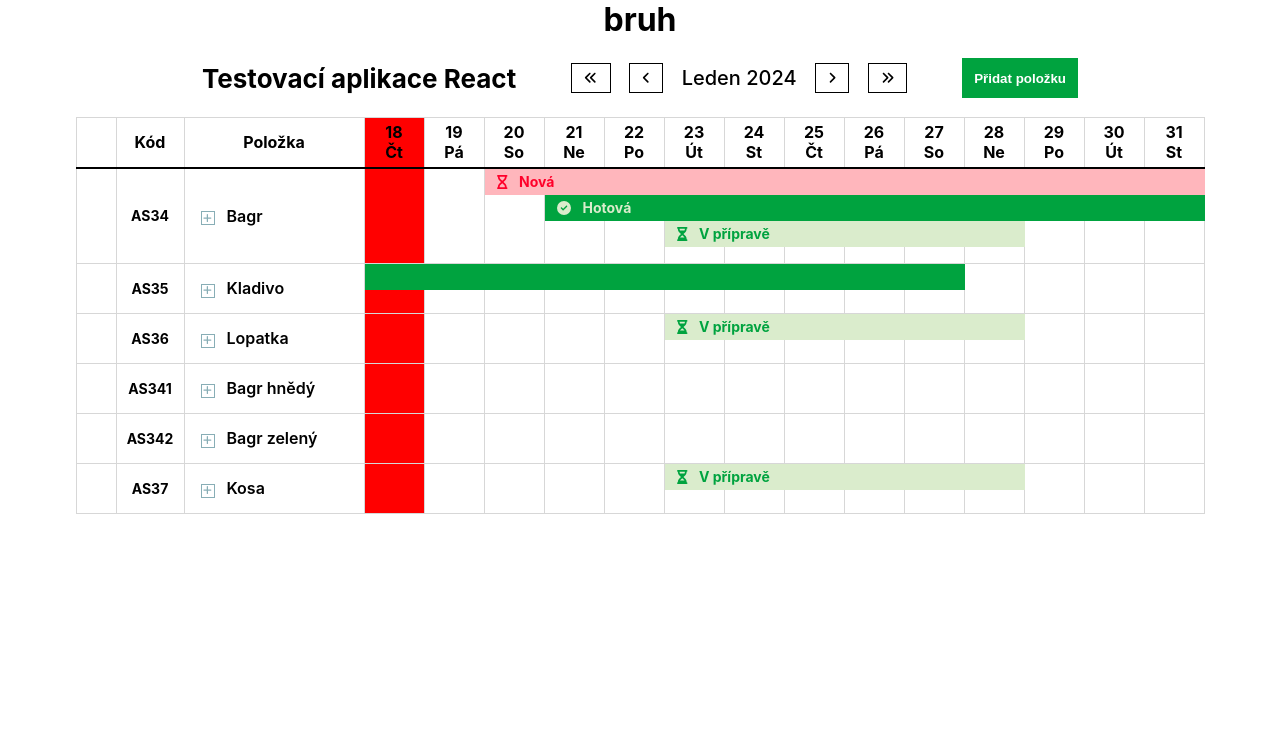
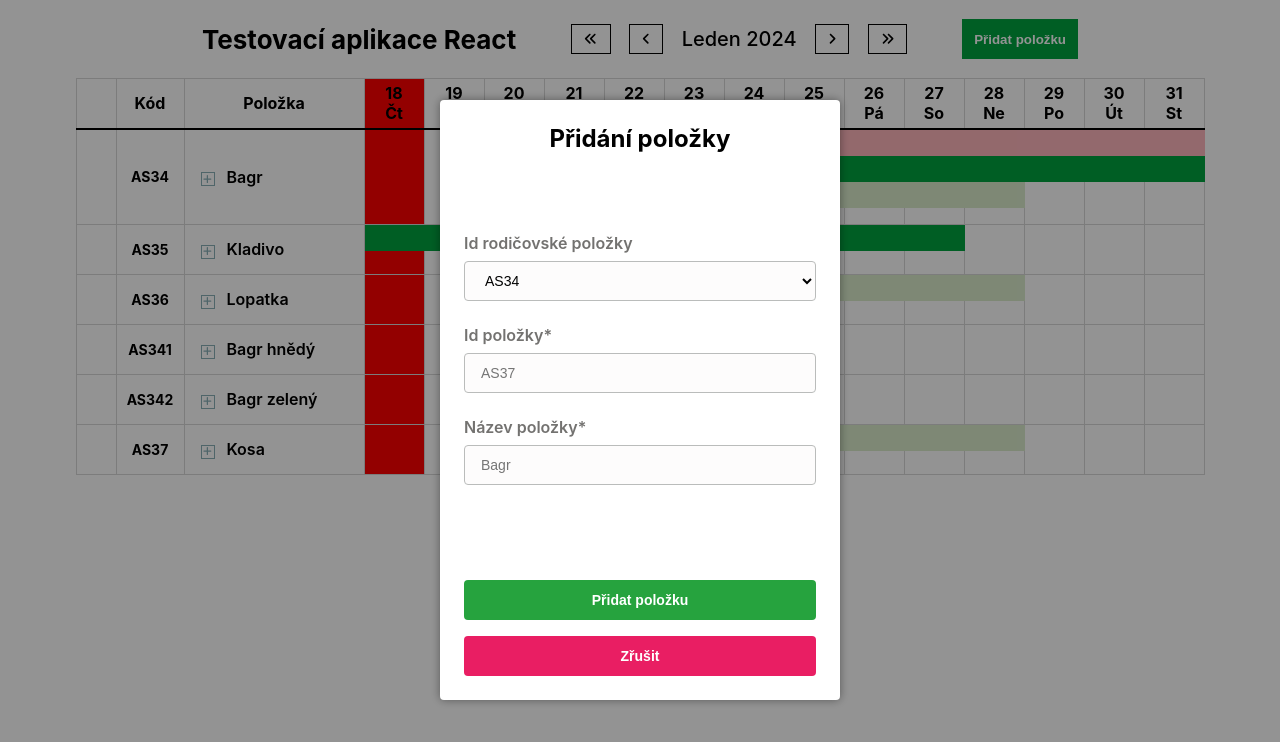
Before and after one commit to Orange4Broom/testovaci-apka, a React (Create React App) app: page / in a window 1280 px wide. Both pictures are taken after a click on the button "Přidat položku". Shown: the top 742 px of the page. Built offline with nearby package versions, Linux system fonts and the light colour scheme.

Commit message:
Add property modal functionality

```diff
--- a/src/App.tsx
+++ b/src/App.tsx
@@ -28,6 +28,10 @@ export const App: React.FC = () => {
       daysToShift
     );
     dispatch(updateRootState({ calendarStartDate: newDate }));
+  };
+
+  const openModal = () => {
+    dispatch(updateRootState({ isAddPropertyOpen: true }));
   };
 
   return (
@@ -77,7 +81,10 @@ export const App: React.FC = () => {
           </button>
         </div>
 
-        <button className="control-calendar__panel__add-property-button">
+        <button
+          className="control-calendar__panel__add-property-button"
+          onClick={() => openModal()}
+        >
           Přidat položku
         </button>
       </div>
--- a/src/components/blocks/Modal/AddPropertyModal.tsx
+++ b/src/components/blocks/Modal/AddPropertyModal.tsx
@@ -1,15 +1,116 @@
-import React from 'react';
+import React, { MouseEvent, useState } from 'react';
 import { useSelector } from 'react-redux';
+import { useDispatch } from 'react-redux';
 import { RootState } from '../../../store/base';
-// import { updateRootState } from '../../../store/slices/rootStates';
+import { updateRootState } from '../../../store/slices/rootStates';
+import { addProperty } from '../../../store/slices/properties';
+import { Property } from '../../../typings/property';
+
+import './modal.scss';
 
 export const AddPropertyModal: React.FC = () => {
-  // const dispatch = useDispatch();
+  const dispatch = useDispatch();
   const rootState = useSelector((state: RootState) => state.rootState);
-  console.log(rootState);
+  const { properties } = useSelector((state: RootState) => state.properties);
+  const [parentId, setParentId] = useState<string>('');
+  const [propertyId, setPropertyId] = useState<string>('');
+  const [propertyName, setPropertyName] = useState<string>('');
+
+  const handleAddProperty = (e: MouseEvent) => {
+    e.stopPropagation();
+    if (propertyId && propertyName) {
+      dispatch(
+        addProperty({
+          id: propertyId,
+          name: propertyName,
+          parent_id: parentId ? parentId : null,
+        })
+      );
+      setParentId('');
+      setPropertyId('');
+      setPropertyName('');
+      dispatch(updateRootState({ isAddPropertyOpen: false }));
+    } else {
+      alert('Vyplňte všechny povinné údaje.');
+    }
+  };
+
+  const closeModal = (e: MouseEvent) => {
+    e.stopPropagation();
+    setParentId('');
+    setPropertyId('');
+    setPropertyName('');
+    dispatch(updateRootState({ isAddPropertyOpen: false }));
+  };
+
   return (
-    <div>
-      <h1>bruh</h1>
+    <div
+      style={{
+        display: rootState.isAddPropertyOpen ? 'flex' : 'none',
+      }}
+      className="modal__overlay"
+      onClick={(e) => closeModal(e)}
+    >
+      <form
+        className="modal__form"
+        onClick={(e) => {
+          e.stopPropagation();
+        }}
+      >
+        <header>Přidání položky</header>
+        <div className="modal__inputs__body">
+          <div className="modal__input--wrapper">
+            <label htmlFor="parentId">Id rodičovské položky</label>
+            <select
+              id="parentId"
+              value={parentId}
+              onChange={(e) => setParentId(e.target.value)}
+            >
+              {properties.map((property: Property) => (
+                <option key={property.id} value={property.id}>
+                  {property.id}
+                </option>
+              ))}
+            </select>
+          </div>
+          <div className="modal__input--wrapper">
+            <label htmlFor="propertyId">Id položky*</label>
+            <input
+              type="text"
+              id="propertyId"
+              placeholder="AS37"
+              value={propertyId}
+              onChange={(e) => setPropertyId(e.target.value)}
+            />
+          </div>
+          <div className="modal__input--wrapper">
+            <label htmlFor="propertyName">Název položky*</label>
+            <input
+              type="text"
+              id="propertyName"
+              placeholder="Bagr"
+              value={propertyName}
+              onChange={(e) => setPropertyName(e.target.value)}
+            />
+          </div>
+        </div>
+        <div className="modal__buttons--wraper">
+          <button
+            type="button"
+            className="modal__button--add"
+            onClick={(e) => handleAddProperty(e)}
+          >
+            Přidat položku
+          </button>
+          <button
+            type="button"
+            className="modal__button--cancel"
+            onClick={(e) => closeModal(e)}
+          >
+            Zřušit
+          </button>
+        </div>
+      </form>
     </div>
   );
 };
--- /dev/null
+++ b/src/components/blocks/Modal/modal.scss
@@ -0,0 +1,144 @@
+.modal__overlay {
+  position: fixed;
+  top: 0;
+  left: 0;
+  justify-content: center;
+  align-items: center;
+  width: 100vw;
+  min-height: 100vh;
+  background-color: rgba(0, 0, 0, 0.424);
+  z-index: 10;
+}
+
+.modal__form {
+  display: flex;
+  flex-direction: column;
+  justify-content: space-between;
+  align-items: flex-start;
+  max-width: 400px;
+  width: 100%;
+  height: 600px;
+  padding: 24px;
+  border-radius: 4px;
+  background-color: #fff;
+  box-shadow: 0 0 10px 0 rgba(0, 0, 0, 0.4);
+
+  header {
+    width: 100%;
+    text-align: center;
+    font-size: 24px;
+    font-weight: 700;
+  }
+}
+
+.modal__inputs__body {
+  display: flex;
+  flex-direction: column;
+  justify-content: flex-start;
+  align-items: flex-start;
+  gap: 8px;
+  width: 100%;
+
+}
+
+.modal__input--wrapper {
+  display: flex;
+  flex-direction: column;
+  justify-content: flex-start;
+  align-items: flex-start;
+  gap: 8px;
+  width: 100%;
+
+  label {
+    font-size: 16px;
+    font-weight: 600;
+    color: #737270;
+  }
+
+  input, select {
+    width: 100%;
+    height: 40px;
+    padding: 0 16px;
+    margin-bottom: 16px;
+    border: 1px solid #babcbb;
+    border-radius: 4px;
+    outline: none;
+    color: black;
+    ::placeholder {
+      color: #737470;
+    }
+    font-size: 14px;
+    font-weight: 500;
+    background-color: #fdfcfc;
+    transition: all 0.2s ease-in-out;
+
+    &:focus {
+      scale: 103%;
+      border: 2px solid #949292;
+    }
+
+    &:hover {
+      scale: 101%;
+    }
+
+  }
+}
+
+.modal__buttons--wraper {
+  display: flex;
+  flex-direction: column;
+  justify-content: center;
+  align-items: center;
+  gap: 16px;
+  width: 100%;
+}
+
+.modal__button--add {
+  width: 100%;
+  height: 40px;
+  padding: 0 16px;
+  border: none;
+  border-radius: 4px;
+  outline: none;
+  color: #fff;
+  font-size: 14px;
+  font-weight: 600;
+  background-color: #26a33e;
+  cursor: pointer;
+  transition: all 0.2s ease-in-out;
+
+  &:hover {
+    scale: 103%;
+    background-color: #38b551;
+  }
+
+  &:active {
+    scale: 101%;
+    background-color: #208b35;
+  }
+}
+
+.modal__button--cancel {
+  width: 100%;
+  height: 40px;
+  padding: 0 16px;
+  border: none;
+  border-radius: 4px;
+  outline: none;
+  color: #fff;
+  font-size: 14px;
+  font-weight: 600;
+  background-color: #e91e63;
+  cursor: pointer;
+  transition: all 0.2s ease-in-out;
+
+  &:hover {
+    scale: 103%;
+    background-color: #f93878;
+  }
+
+  &:active {
+    scale: 101%;
+    background-color: #cb1b55;
+  }
+}
```
